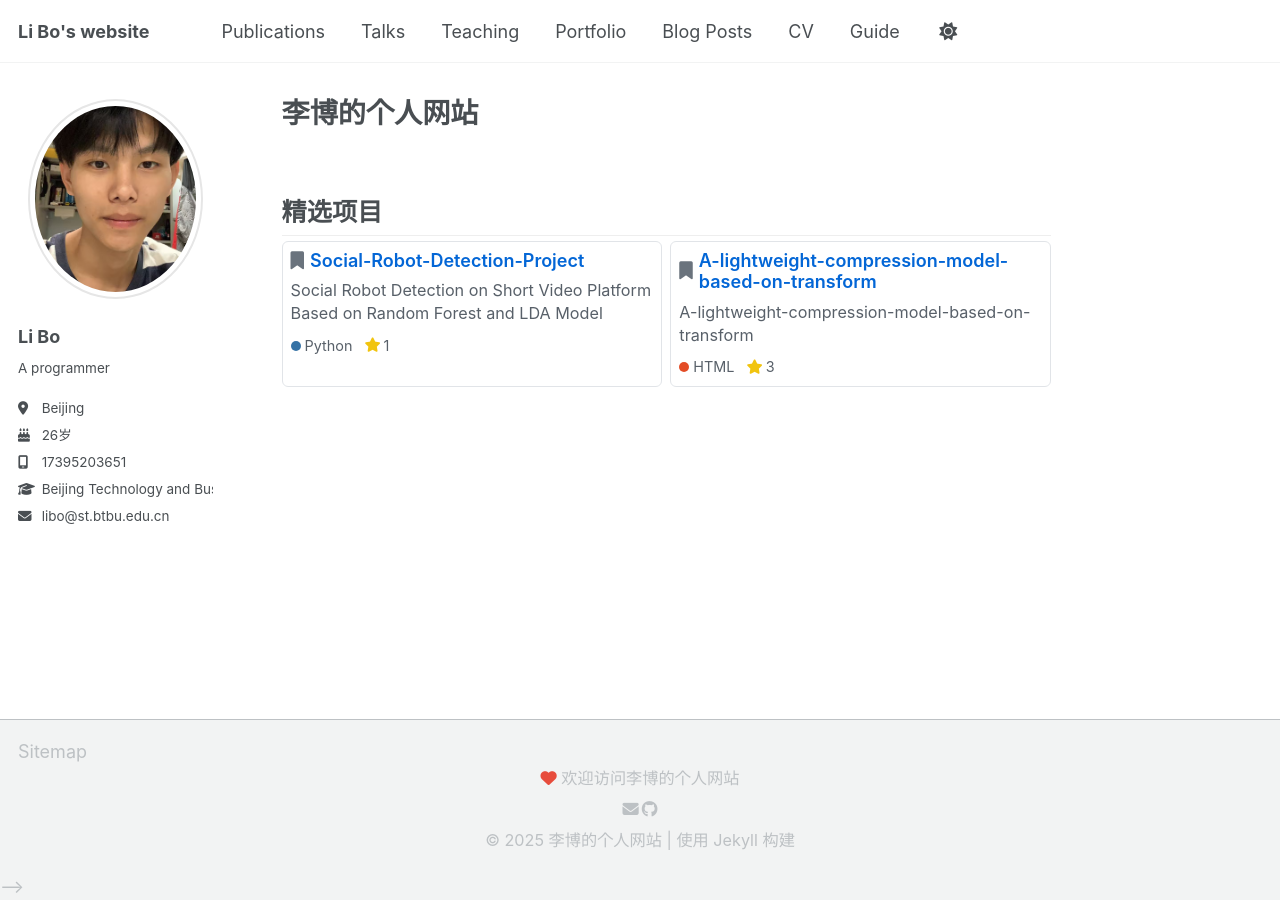
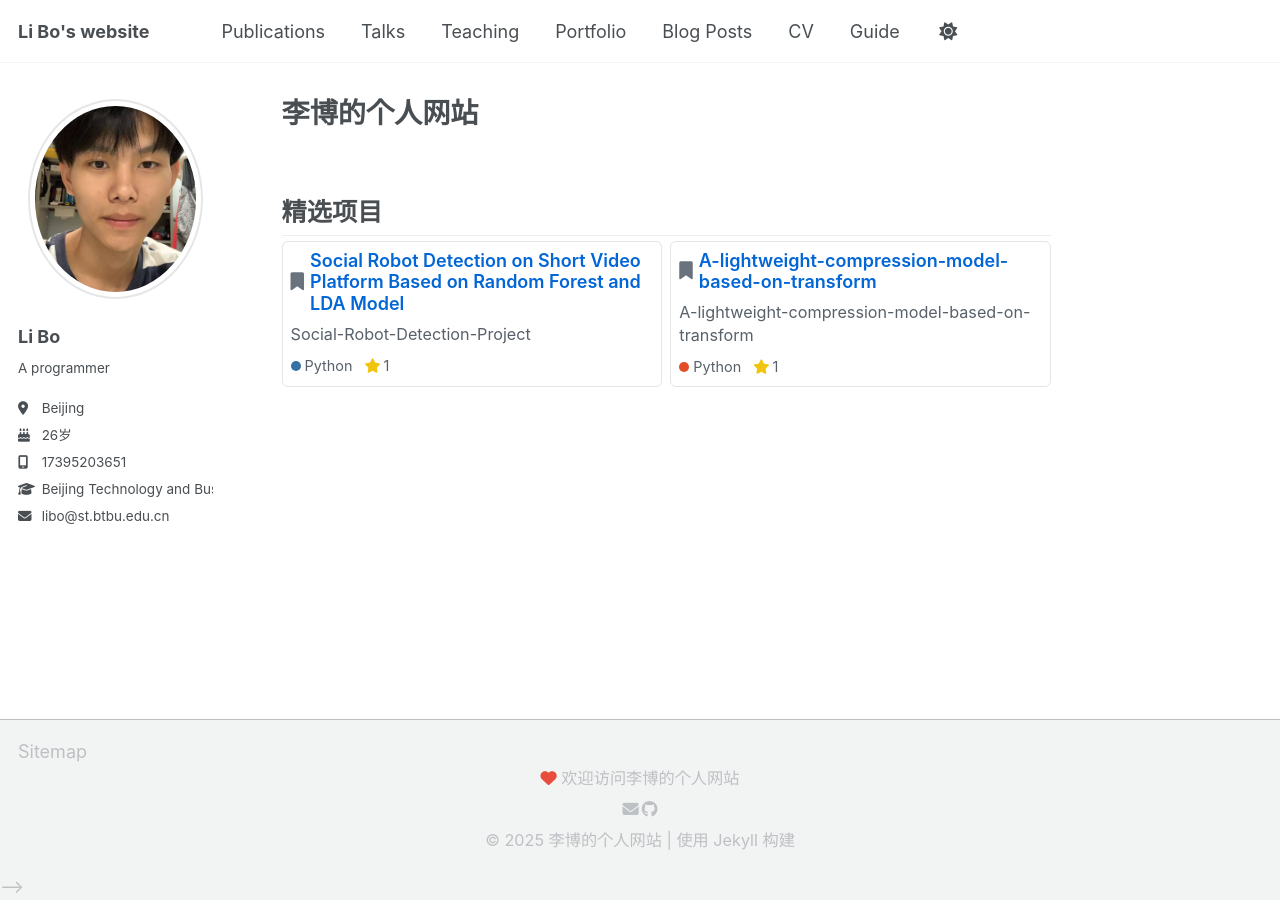
Before and after one commit to libo1999912/libo1999912.github.io, a Jekyll site: the page built from _pages/about.md, in a window 1280 px wide. Built offline with Jekyll 4.4.1, drawn with Linux system fonts in a browser that asks for light colours; a script that is not in the unit is left out.

Commit message:
Update about.md

```diff
--- a/_pages/about.md
+++ b/_pages/about.md
@@ -10,10 +10,6 @@ permalink: /
     grid-template-columns: 1fr;
     gap: 8px;
     margin-top: 5px;
-  }
-
-  .welcome-section {
-    margin-bottom: 2px; /* 减少欢迎语底部外边距 */
   }
 
   .projects-grid {
@@ -63,12 +59,12 @@ permalink: /
           <h3 style="margin: 0; font-size: 1rem;">
             <a href="https://github.com/libo1999912/Social-Robot-Detection-Project"
                style="color: #0366d6; text-decoration: none; font-weight: 600;">
-              Social-Robot-Detection-Project
+              Social Robot Detection on Short Video Platform Based on Random Forest and LDA Model
             </a>
           </h3>
         </div>
         <p style="font-size: 0.9rem; color: #586069; margin-bottom: 10px; line-height: 1.4;"> <!-- 调整字体大小和间距 -->
-          Social Robot Detection on Short Video Platform Based on Random Forest and LDA Model
+          Social-Robot-Detection-Project
         </p>
         <div style="display: flex; font-size: 0.8rem; color: #586069;">
           <span style="display: flex; align-items: center; margin-right: 12px;">
@@ -99,11 +95,11 @@ permalink: /
         <div style="display: flex; font-size: 0.8rem; color: #586069;">
           <span style="display: flex; align-items: center; margin-right: 12px;">
             <span style="width: 10px; height: 10px; border-radius: 50%; background-color: #e34c26; margin-right: 4px;"></span>
-            HTML
+            Python
           </span>
           <span style="display: flex; align-items: center;">
             <i class="fas fa-star" style="color: #f1c40f; margin-right: 3px;"></i>
-            3
+            1
           </span>
         </div>
       </div>
```
